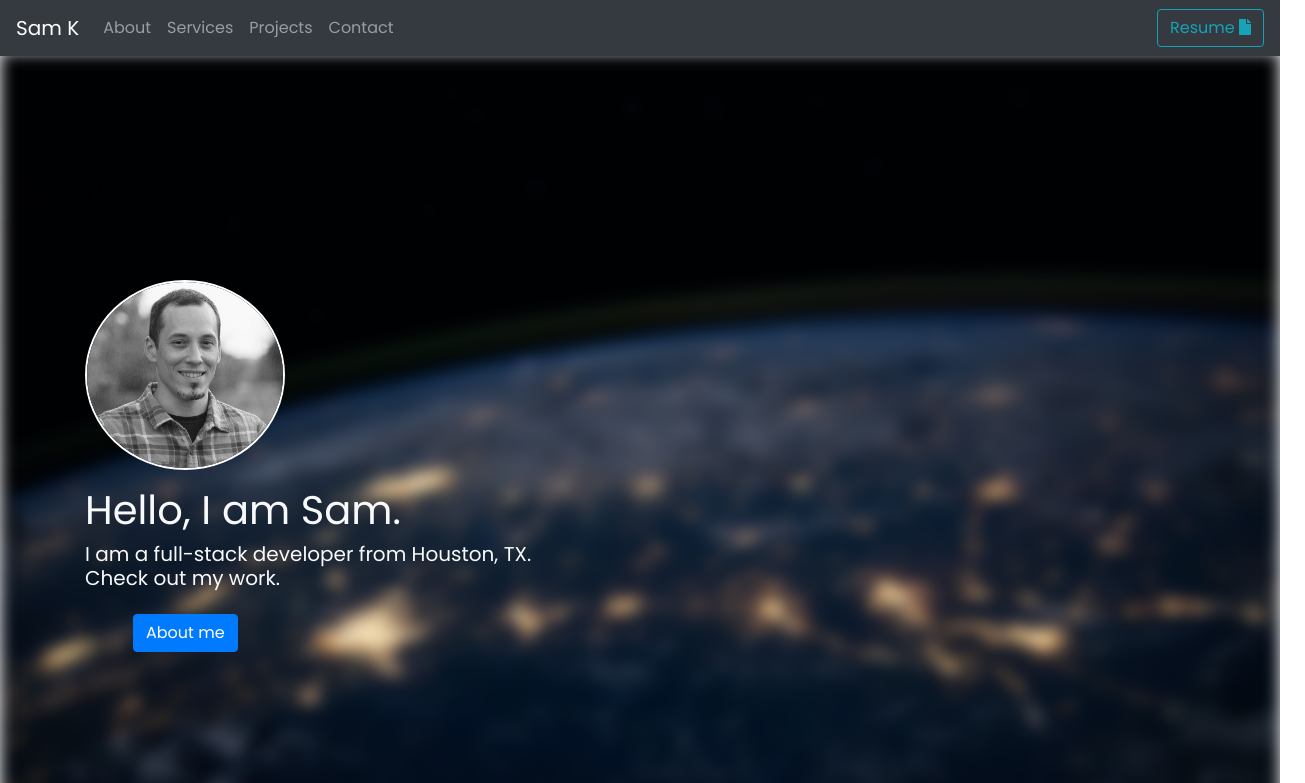
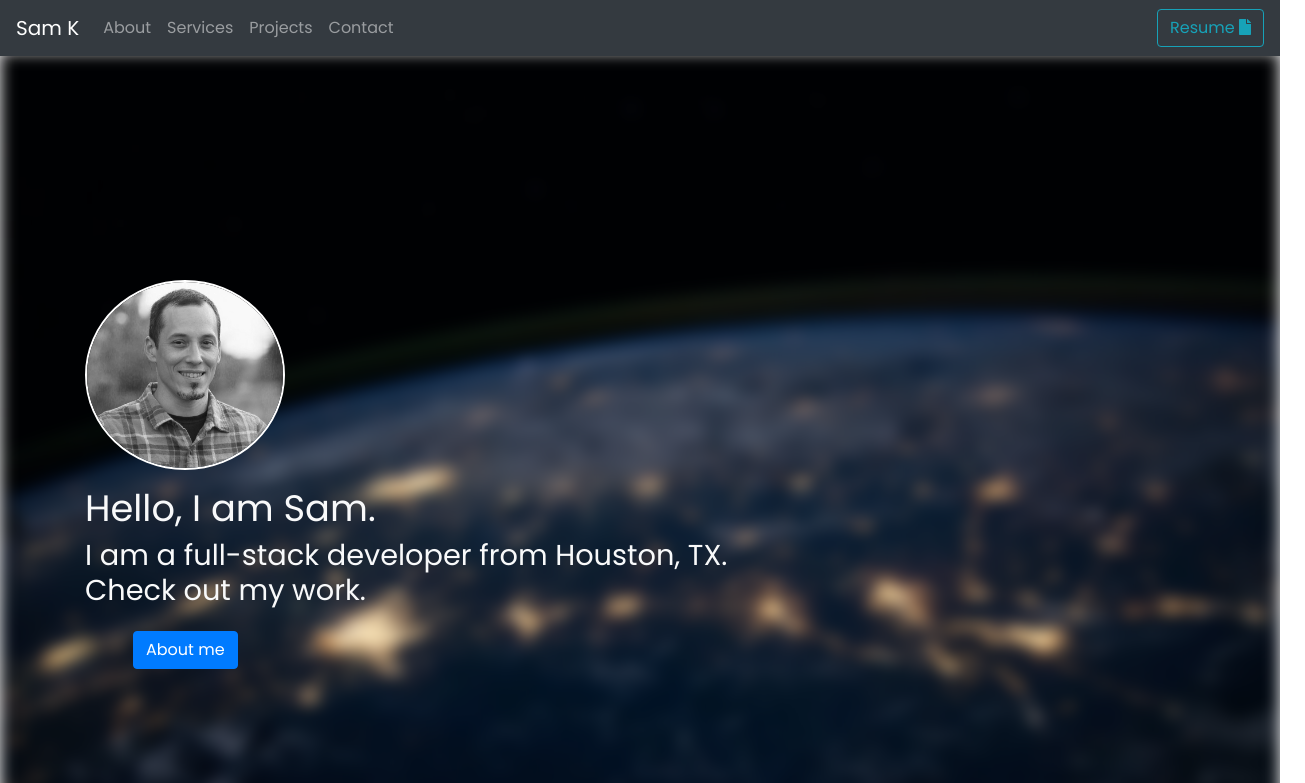
Before and after one commit to byronklep/portfolio, a React (Create React App) app in the folder frontend/: page / in a window 1280 px wide. Shown: the top 783 px of the page, 1305 px wide, since content can reach past the window. Built offline with nearby package versions, Linux system fonts and the light colour scheme; no server answers; some icons are missing.

Commit message:
Wowjs animations.

```diff
--- a/frontend/package.json
+++ b/frontend/package.json
@@ -17,7 +17,8 @@
     "react-scripts": "4.0.3",
     "react-slick": "^0.28.1",
     "slick-carousel": "^1.8.1",
-    "web-vitals": "^1.1.2"
+    "web-vitals": "^1.1.2",
+    "wowjs": "^1.1.3"
   },
   "scripts": {
     "start": "react-scripts start",
--- a/frontend/src/App.css
+++ b/frontend/src/App.css
@@ -1,13 +1,27 @@
 @import url('https://fonts.googleapis.com/css2?family=Poppins&family=Ubuntu:wght@700&display=swap');
+@import url('https://cdn.jsdelivr.net/npm/animate.css@3.5.2/animate.min.css');
 
 * {
   font-family: 'Poppins', sans-serif;
+}
+
+html,
+body {
+  width: auto !important;
+  overflow-x: hidden !important;
 }
 
 .main-font {
   font-family: 'Ubuntu', sans-serif;
   font-size: 2.6rem;
   text-transform: uppercase;
+}
+
+.main-font1 {
+  font-size: 2.3rem;
+}
+.main-font2 {
+  font-size: 1.8rem;
 }
 
 a:link {
--- a/frontend/src/components/home/Home.js
+++ b/frontend/src/components/home/Home.js
@@ -1,6 +1,5 @@
 import Banner from './components/Banner'
 import SimpleSlider from './components/SimpleSlider'
-import Projects from './components/Projects'
 import Contact from './components/Contact'
 import Services from './components/Services'
 import Banner2 from './components/Banner2'
@@ -14,7 +13,6 @@ const Home = () => {
       <SimpleSlider />
       <Services />
       <Banner2 />
-      {/* <Projects /> */}
       <ProjGridHome />
       <Test />
       <Contact />
--- a/frontend/src/components/home/components/Banner.js
+++ b/frontend/src/components/home/components/Banner.js
@@ -1,10 +1,18 @@
+import React, { useEffect, useState } from 'react'
 import { Container, Button } from 'react-bootstrap'
 import { Link } from 'react-router-dom'
 import { Parallax } from 'react-parallax'
+import WOW from 'wowjs'
+
 import Space from '../../../img/spaceEarth.jpeg'
 import Sam from '../../../img/sam.png'
 
 const Banner = () => {
+  useEffect(() => {
+    const wow = new WOW.WOW()
+    wow.init()
+  }, [])
+
   return (
     <>
       <Parallax
@@ -13,7 +21,7 @@ const Banner = () => {
         bgImage={Space}
         className="heroBanner ">
         <div className="space_heroBanner">
-          <Container className="text-light">
+          <Container className="text-light wow fadeInUp">
             <img
               src={Sam}
               className="rounded-circle mb-3"
@@ -22,8 +30,8 @@ const Banner = () => {
               width={200}
             />
 
-            <h1>Hello, I am Sam.</h1>
-            <p className="lead">
+            <h1 className="main-font1">Hello, I am Sam.</h1>
+            <p className="main-font2">
               I am a full-stack developer from Houston, TX.
               <br />
               Check out my work.
--- a/frontend/src/components/home/components/Services.js
+++ b/frontend/src/components/home/components/Services.js
@@ -5,7 +5,7 @@ import Accord from './Accord'
 const Services = () => {
   return (
     <>
-      <Container className="services-container">
+      <Container className="services-container wow slideInLeft">
         <Row>
           <Col className="text-center">
             <Link to="/services">
--- a/frontend/src/pages/ProjectPage.js
+++ b/frontend/src/pages/ProjectPage.js
@@ -4,17 +4,15 @@ import { Link } from 'react-router-dom'
 import { Row, Col, Image, ListGroup } from 'react-bootstrap'
 
 const ProjectPage = ({ match }) => {
-  const [serial, setSerial] = useState({})
+  const [data, setData] = useState({})
 
   useEffect(() => {
-    const fetchSerials = async () => {
+    const fetchData = async () => {
       const { data } = await axios.get(`/api/projects/${match.params.id}`)
-
-      // console.log(data)
-      setSerial(data)
+      setData(data)
     }
 
-    fetchSerials()
+    fetchData()
     // eslint-disable-next-line
   }, [match])
 
@@ -25,22 +23,22 @@ const ProjectPage = ({ match }) => {
       </Link>
       <Row className="justify-content-md-center  mb-5">
         <Col md={6}>
-          <Image src={serial.image1} alt={serial.title} fluid />
+          <Image src={data.image1} alt={data.title} fluid />
         </Col>
         <Col md={3}>
           <ListGroup variant="flush">
             <ListGroup.Item>
               <strong>
-                <h3>{serial.title}</h3>
+                <h3>{data.title}</h3>
               </strong>
             </ListGroup.Item>
             <ListGroup.Item>
               <strong>
-                <h5>{serial.subtitle}</h5>
+                <h5>{data.subtitle}</h5>
               </strong>
             </ListGroup.Item>
             <ListGroup.Item>
-              <h6>{serial.description}</h6>
+              <h6>{data.description}</h6>
             </ListGroup.Item>
           </ListGroup>
         </Col>
```
Also changed, not shown: 1 other file (tests, documents, lock files or other folders).
